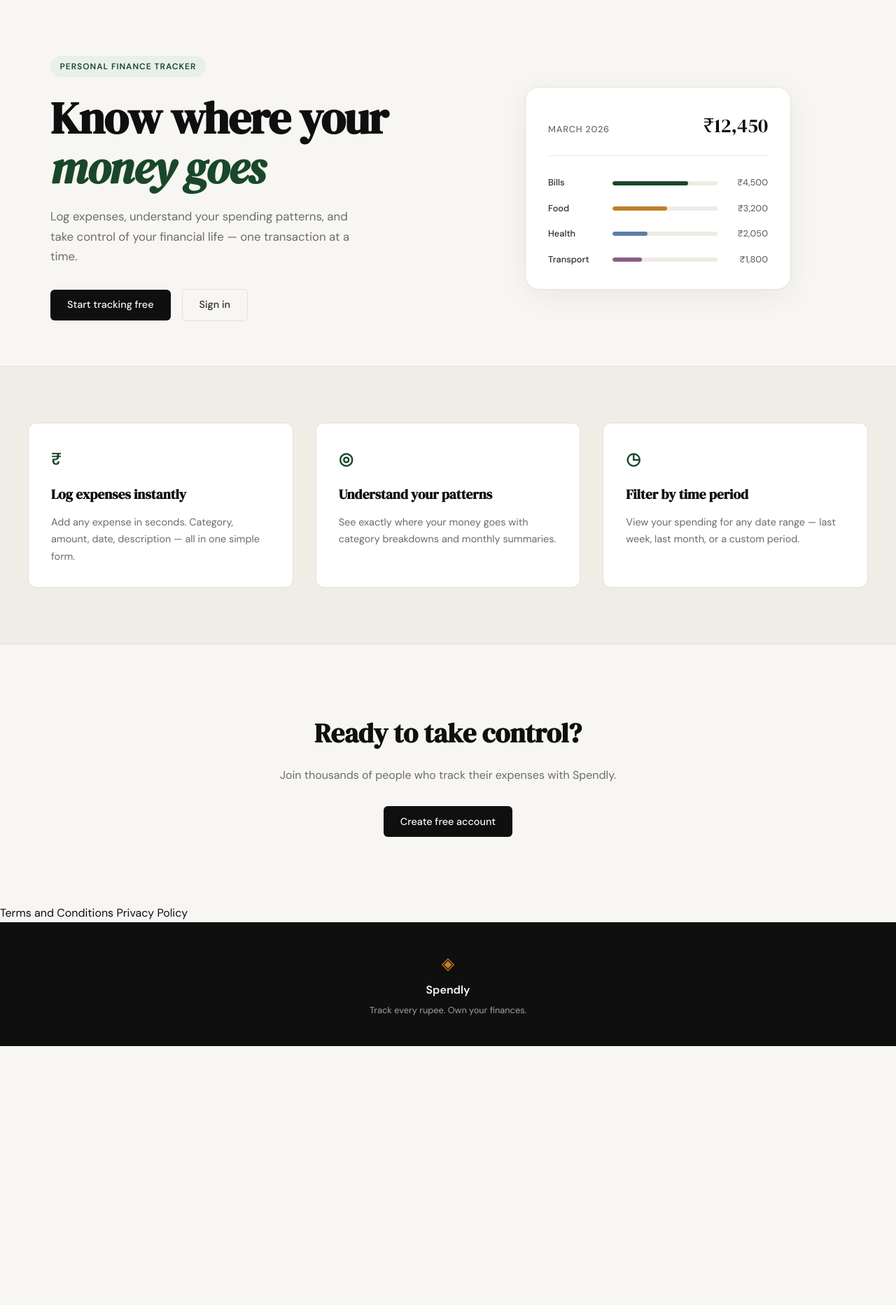
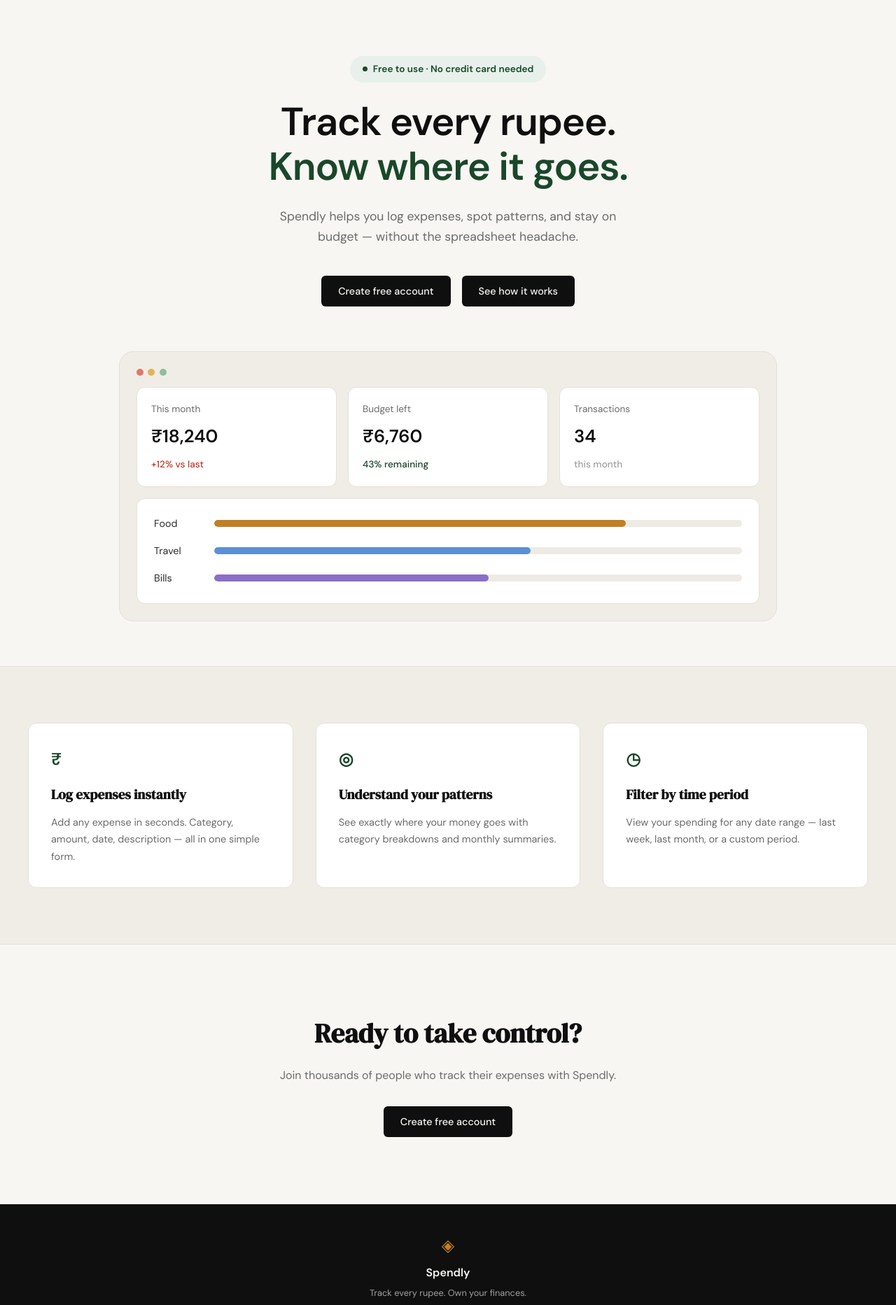
Before and after one commit to app2ai/expense-tracker, a Flask app: page / in a window 1280 px wide. Shown: the part 61-1926 px from the top of the page at 70% size. Before the commit the page ends 1556 px from the top, so only its background shows below. Run offline with Flask 3, Linux system fonts and the light colour scheme.

Commit message:
Update landing page

```diff
--- a/app.py
+++ b/app.py
@@ -20,6 +20,16 @@ def register():
 @app.route("/login")
 def login():
     return render_template("login.html")
+
+
+@app.route("/terms")
+def terms():
+    return render_template("terms.html")
+
+
+@app.route("/privacy")
+def privacy():
+    return render_template("privacy.html")
 
 
 # ------------------------------------------------------------------ #
--- a/static/css/style.css
+++ b/static/css/style.css
@@ -123,138 +123,161 @@ a { color: inherit; text-decoration: none; }
 /* Hero                                                                */
 /* ------------------------------------------------------------------ */
 
-.hero {
+.hero-centered {
     padding: 5rem 2rem 4rem;
-    display: grid;
-    grid-template-columns: 1fr 1fr;
-    gap: 4rem;
-    align-items: center;
     max-width: var(--max-width);
     margin: 0 auto;
 }
 
+.hero-inner-centered {
+    max-width: 720px;
+    margin: 0 auto;
+    text-align: center;
+}
+
 .hero-badge {
-    display: inline-block;
+    display: inline-flex;
+    align-items: center;
+    gap: 0.5rem;
     background: var(--accent-light);
     color: var(--accent);
-    font-size: 0.75rem;
+    font-size: 0.85rem;
     font-weight: 600;
-    letter-spacing: 0.08em;
-    text-transform: uppercase;
-    padding: 0.35rem 0.85rem;
+    padding: 0.5rem 1.1rem;
     border-radius: 999px;
     margin-bottom: 1.5rem;
 }
 
-.hero-title {
-    font-family: var(--font-display);
-    font-size: clamp(2.5rem, 5vw, 4rem);
-    line-height: 1.1;
+.badge-dot {
+    width: 7px;
+    height: 7px;
+    border-radius: 50%;
+    background: var(--accent);
+}
+
+.hero-title-centered {
+    font-family: var(--font-body);
+    font-weight: 700;
+    font-size: clamp(2.5rem, 6vw, 3.5rem);
+    line-height: 1.15;
     letter-spacing: -0.02em;
     color: var(--ink);
-    margin-bottom: 1.25rem;
+    margin-bottom: 1.5rem;
 }
 
-.hero-title em {
-    font-style: italic;
-    color: var(--accent);
+.hero-accent { color: var(--accent); }
+
+.hero-subtitle-centered {
+    font-size: 1.1rem;
+    color: var(--ink-muted);
+    line-height: 1.7;
+    max-width: 520px;
+    margin: 0 auto 2.5rem;
 }
 
-.hero-subtitle {
-    font-size: 1.05rem;
-    color: var(--ink-muted);
-    line-height: 1.7;
-    max-width: 460px;
-    margin-bottom: 2rem;
-}
-
-.hero-actions {
+.hero-actions-centered {
     display: flex;
     gap: 1rem;
     align-items: center;
+    justify-content: center;
+    margin-bottom: 4rem;
 }
 
 /* ------------------------------------------------------------------ */
-/* Mock card (hero visual)                                             */
+/* Hero dashboard (hero visual)                                        */
 /* ------------------------------------------------------------------ */
 
-.hero-visual {
-    display: flex;
-    justify-content: center;
+.hero-dashboard {
+    max-width: 940px;
+    margin: 0 auto;
+    background: var(--paper-warm);
+    border: 1px solid var(--border);
+    border-radius: var(--radius-lg);
+    padding: 1.5rem;
 }
 
-.mock-card {
+.dashboard-dots {
+    display: flex;
+    gap: 0.4rem;
+    margin-bottom: 1rem;
+}
+
+.dot { width: 10px; height: 10px; border-radius: 50%; }
+.dot-red { background: #e0776d; }
+.dot-yellow { background: #e0b458; }
+.dot-green { background: #8fbf9f; }
+
+.dashboard-stats {
+    display: grid;
+    grid-template-columns: repeat(3, 1fr);
+    gap: 1rem;
+    margin-bottom: 1rem;
+}
+
+.stat-card {
     background: var(--paper-card);
     border: 1px solid var(--border);
-    border-radius: var(--radius-lg);
-    padding: 2rem;
-    width: 100%;
-    max-width: 380px;
-    box-shadow: 0 8px 40px rgba(0,0,0,0.06);
+    border-radius: var(--radius-md);
+    padding: 1.25rem;
+    display: flex;
+    flex-direction: column;
+    gap: 0.5rem;
 }
 
-.mock-card-header {
-    display: flex;
-    justify-content: space-between;
-    align-items: baseline;
-    margin-bottom: 1.75rem;
-    padding-bottom: 1.25rem;
-    border-bottom: 1px solid var(--border-soft);
+.stat-label {
+    font-size: 0.85rem;
+    color: var(--ink-muted);
 }
 
-.mock-label {
-    font-size: 0.8rem;
-    font-weight: 500;
-    color: var(--ink-muted);
-    text-transform: uppercase;
-    letter-spacing: 0.06em;
-}
-
-.mock-total {
-    font-family: var(--font-display);
-    font-size: 1.75rem;
+.stat-value {
+    font-size: 1.6rem;
+    font-weight: 700;
     color: var(--ink);
 }
 
-.mock-bars { display: flex; flex-direction: column; gap: 1rem; }
+.stat-change { font-size: 0.85rem; font-weight: 500; }
+.stat-change-up { color: var(--danger); }
+.stat-change-good { color: var(--accent); }
+.stat-change-muted { color: var(--ink-faint); }
 
-.mock-bar-row {
-    display: grid;
-    grid-template-columns: 80px 1fr 60px;
-    align-items: center;
-    gap: 0.75rem;
+.dashboard-bars {
+    background: var(--paper-card);
+    border: 1px solid var(--border);
+    border-radius: var(--radius-md);
+    padding: 1.5rem;
+    display: flex;
+    flex-direction: column;
+    gap: 1rem;
 }
 
-.mock-cat {
-    font-size: 0.8rem;
-    font-weight: 500;
+.dash-bar-row {
+    display: grid;
+    grid-template-columns: 70px 1fr;
+    align-items: center;
+    gap: 1rem;
+}
+
+.dash-cat {
+    font-size: 0.9rem;
     color: var(--ink-soft);
 }
 
-.mock-bar-track {
-    height: 6px;
+.dash-bar-track {
+    height: 10px;
     background: var(--border-soft);
     border-radius: 999px;
     overflow: hidden;
 }
 
-.mock-bar {
+.dash-bar {
     height: 100%;
-    background: var(--accent);
     border-radius: 999px;
     transition: width 0.6s ease;
 }
 
-.mock-bar-2 { background: var(--accent-2); }
-.mock-bar-3 { background: #5b7fa6; }
-.mock-bar-4 { background: #8b5e83; }
-
-.mock-amt {
-    font-size: 0.8rem;
-    font-weight: 500;
-    color: var(--ink-muted);
-    text-align: right;
-}
+.dash-bar-orange { background: var(--accent-2); }
+.dash-bar-blue { background: #5b8fd6; }
+.dash-bar-purple { background: #8b6fc7; }
 
 /* ------------------------------------------------------------------ */
 /* Buttons                                                             */
--- a/templates/base.html
+++ b/templates/base.html
@@ -34,6 +34,8 @@
             <span class="brand-icon">◈</span>
             <span class="footer-name">Spendly</span>
             <p class="footer-copy">Track every rupee. Own your finances.</p>
+            <a href="{{ url_for('terms') }}">Terms and Conditions</a>
+            <a href="{{ url_for('privacy') }}">Privacy Policy</a>
         </div>
     </footer>
 
--- a/templates/landing.html
+++ b/templates/landing.html
@@ -4,57 +4,63 @@
 
 {% block content %}
 
-<section class="hero">
-    <div class="hero-inner">
-        <div class="hero-badge">Personal Finance Tracker</div>
-        <h1 class="hero-title">
-            Know where your<br>
-            <em>money goes</em>
+<section class="hero hero-centered">
+    <div class="hero-inner-centered">
+        <div class="hero-badge"><span class="badge-dot"></span>Free to use · No credit card needed</div>
+        <h1 class="hero-title-centered">
+            Track every rupee.<br>
+            <span class="hero-accent">Know where it goes.</span>
         </h1>
-        <p class="hero-subtitle">
-            Log expenses, understand your spending patterns,
-            and take control of your financial life —
-            one transaction at a time.
+        <p class="hero-subtitle-centered">
+            Spendly helps you log expenses, spot patterns, and stay
+            on budget — without the spreadsheet headache.
         </p>
-        <div class="hero-actions">
-            <a href="{{ url_for('register') }}" class="btn-primary">Start tracking free</a>
-            <a href="{{ url_for('login') }}" class="btn-ghost">Sign in</a>
+        <div class="hero-actions hero-actions-centered">
+            <a href="{{ url_for('register') }}" class="btn-primary">Create free account</a>
+            <a href="#features" class="btn-primary">See how it works</a>
         </div>
     </div>
-    <div class="hero-visual">
-        <div class="mock-card">
-            <div class="mock-card-header">
-                <span class="mock-label">March 2026</span>
-                <span class="mock-total">₹12,450</span>
+
+    <div class="hero-dashboard">
+        <div class="dashboard-dots">
+            <span class="dot dot-red"></span>
+            <span class="dot dot-yellow"></span>
+            <span class="dot dot-green"></span>
+        </div>
+        <div class="dashboard-stats">
+            <div class="stat-card">
+                <span class="stat-label">This month</span>
+                <span class="stat-value">₹18,240</span>
+                <span class="stat-change stat-change-up">+12% vs last</span>
             </div>
-            <div class="mock-bars">
-                <div class="mock-bar-row">
-                    <span class="mock-cat">Bills</span>
-                    <div class="mock-bar-track">
-                        <div class="mock-bar" style="width: 72%"></div>
-                    </div>
-                    <span class="mock-amt">₹4,500</span>
+            <div class="stat-card">
+                <span class="stat-label">Budget left</span>
+                <span class="stat-value">₹6,760</span>
+                <span class="stat-change stat-change-good">43% remaining</span>
+            </div>
+            <div class="stat-card">
+                <span class="stat-label">Transactions</span>
+                <span class="stat-value">34</span>
+                <span class="stat-change stat-change-muted">this month</span>
+            </div>
+        </div>
+        <div class="dashboard-bars">
+            <div class="dash-bar-row">
+                <span class="dash-cat">Food</span>
+                <div class="dash-bar-track">
+                    <div class="dash-bar dash-bar-orange" style="width: 78%"></div>
                 </div>
-                <div class="mock-bar-row">
-                    <span class="mock-cat">Food</span>
-                    <div class="mock-bar-track">
-                        <div class="mock-bar mock-bar-2" style="width: 52%"></div>
-                    </div>
-                    <span class="mock-amt">₹3,200</span>
+            </div>
+            <div class="dash-bar-row">
+                <span class="dash-cat">Travel</span>
+                <div class="dash-bar-track">
+                    <div class="dash-bar dash-bar-blue" style="width: 60%"></div>
                 </div>
-                <div class="mock-bar-row">
-                    <span class="mock-cat">Health</span>
-                    <div class="mock-bar-track">
-                        <div class="mock-bar mock-bar-3" style="width: 33%"></div>
-                    </div>
-                    <span class="mock-amt">₹2,050</span>
-                </div>
-                <div class="mock-bar-row">
-                    <span class="mock-cat">Transport</span>
-                    <div class="mock-bar-track">
-                        <div class="mock-bar mock-bar-4" style="width: 28%"></div>
-                    </div>
-                    <span class="mock-amt">₹1,800</span>
+            </div>
+            <div class="dash-bar-row">
+                <span class="dash-cat">Bills</span>
+                <div class="dash-bar-track">
+                    <div class="dash-bar dash-bar-purple" style="width: 52%"></div>
                 </div>
             </div>
         </div>
@@ -89,9 +95,4 @@
     </div>
 </section>
 
-<footer>
-    <a href="#">Terms and Conditions</a>
-    <a href="#">Privacy Policy</a>
-</footer>
-
 {% endblock %}
```
Also changed, not shown: other parts of static/css/style.css (+31 -9 lines), templates/privacy.html (added, +17 -0 lines), templates/terms.html (added, +17 -0 lines).
